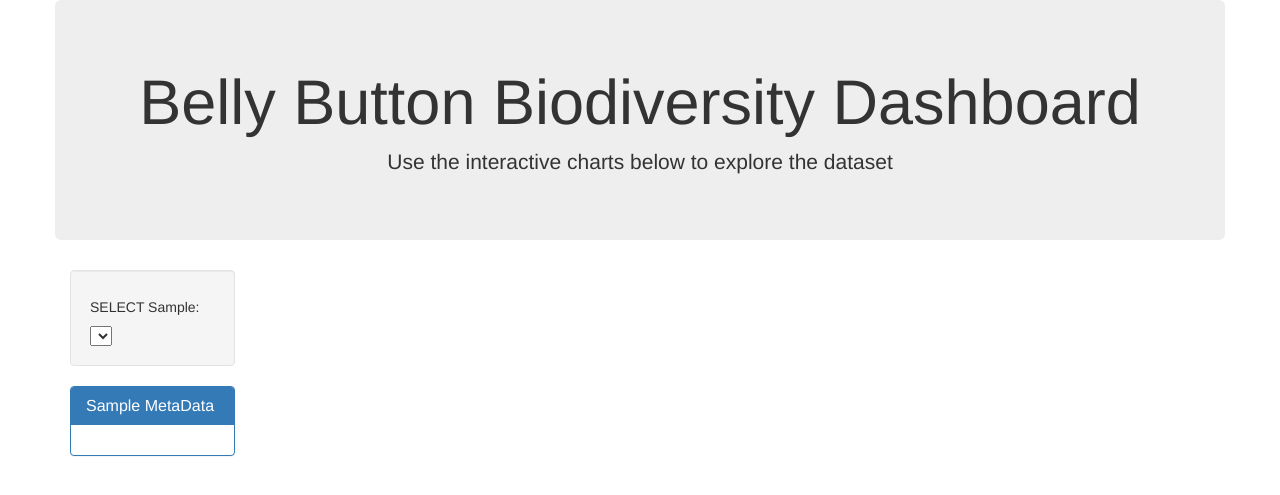
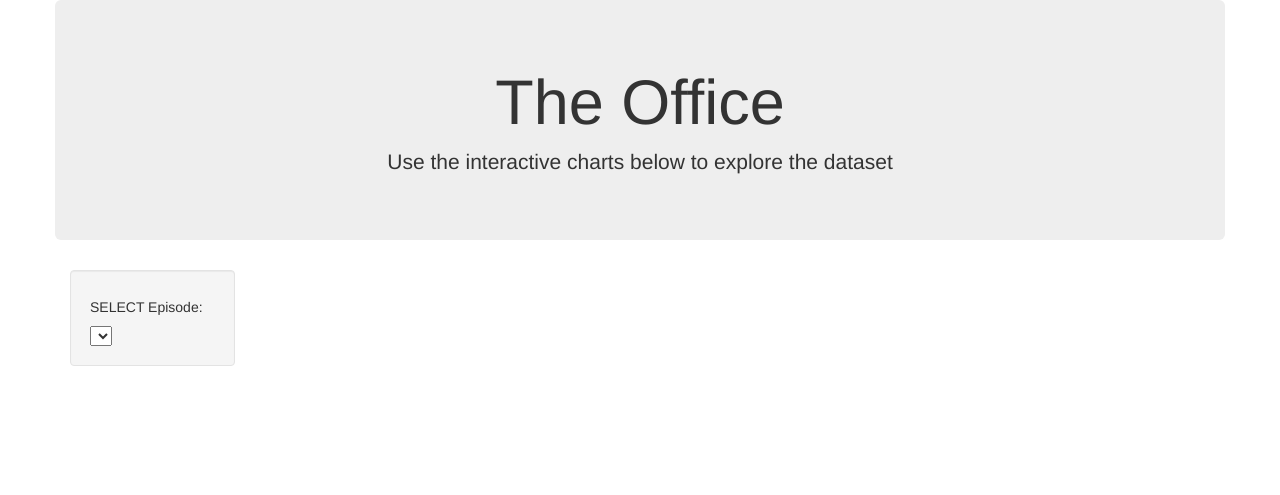
Before and after one commit to GizemYP/project_2_theoffice, a Flask app: page / in a window 1280 px wide. Shown: the top 495 px of the page. Run offline with Flask 2, Linux system fonts and the light colour scheme; data that the repository does not hold is empty; parts of the project's set-up code (start-up, migrations or seed data) failed here and were passed over; some libraries are stand-ins or nearby versions.

Commit message:
metadata

```diff
--- a/StarterCode/The_Office/templates/index.html
+++ b/StarterCode/The_Office/templates/index.html
@@ -14,17 +14,17 @@
   <div class="container">
     <div class="row">
       <div class="col-md-12 jumbotron text-center">
-        <h1>Belly Button Biodiversity Dashboard</h1>
+        <h1>The Office</h1>
         <p>Use the interactive charts below to explore the dataset</p>
       </div>
     </div>
     <div class="row">
       <div class="col-md-2">
         <div class="well">
-          <h5>SELECT Sample:</h5>
+          <h5>SELECT Episode:</h5>
           <select id="selDataset" onchange="optionChanged(this.value)"></select>
         </div>
-        <div class="panel panel-primary">
+ <!--       <div class="panel panel-primary">
           <div class="panel-heading">
             <h3 class="panel-title">Sample MetaData</h3>
           </div>
@@ -51,7 +51,7 @@
     <div class="col-md-12">
       <div id="bubble"></div>
     </div>
-  </div>
+  </div> -->
 
   <!-- <script src="https://cdn.plot.ly/plotly-1.31.2.min.js"></script> -->
   <script src="https://cdnjs.cloudflare.com/ajax/libs/d3/5.5.0/d3.js"></script>
```
Also changed, not shown: 7 other files.
